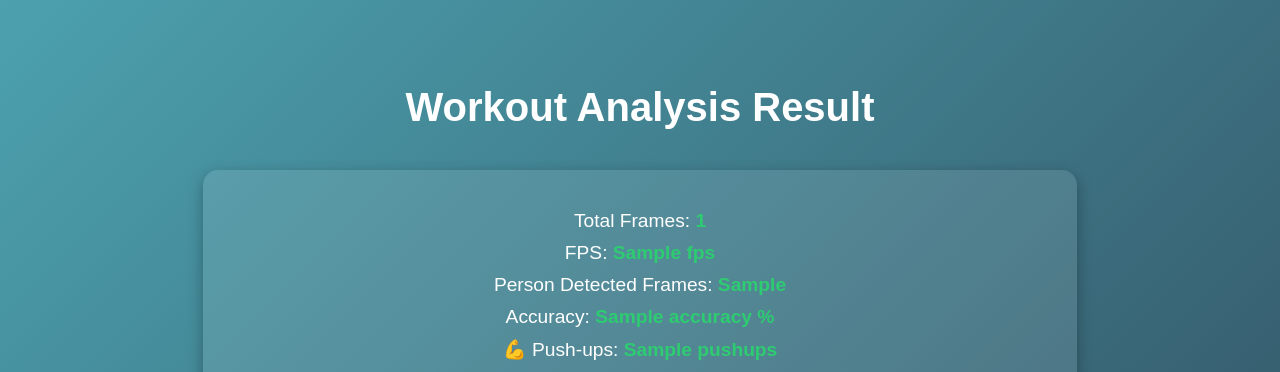
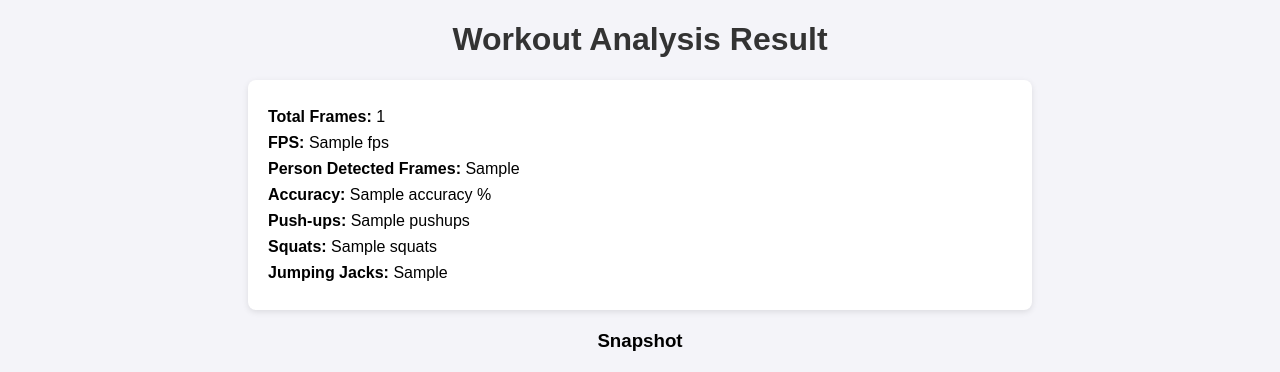
Before and after one commit to ashish-29-2003/AI-Fitness-Coach, a Flask app: template templates/result.html in a window 1280 px wide. Shown: the top 372 px of the page. Run offline with Flask 3, Linux system fonts and the light colour scheme; the template is opened without the code that fills it: most values are stand-ins (such as "Sample title", 1, 10 or a date in 2020).

Commit message:
Cleaned result page: removed processed video preview, CSV & video download

```diff
--- a/templates/result.html
+++ b/templates/result.html
@@ -2,92 +2,46 @@
 <html lang="en">
 <head>
   <meta charset="UTF-8">
-    <meta name="viewport" content="width=device-width, initial-scale=1.0">
   <title>Workout Analysis Result</title>
   <style>
-        body {
-            font-family: Arial, sans-serif;
-            background: linear-gradient(135deg, #4ca1af, #2c3e50);
-            color: white;
-            text-align: center;
-            padding: 50px;
-        }
-        h1 {
-            font-size: 2.5em;
-            margin-bottom: 10px;
-        }
-        .result-box {
-            margin: 40px auto;
-            padding: 30px;
-            background: rgba(255,255,255,0.1);
-            border-radius: 15px;
-            width: 70%;
-            box-shadow: 0px 5px 15px rgba(0,0,0,0.3);
-        }
-        p {
-            font-size: 1.2em;
-            margin: 10px 0;
-        }
-        .highlight {
-            font-weight: bold;
-            color: #2ecc71;
-        }
-        .btn {
-            display: inline-block;
-            margin: 10px;
-            background: #27ae60;
-            color: white;
-            border: none;
-            padding: 12px 20px;
-            border-radius: 8px;
-            font-size: 1.1em;
-            cursor: pointer;
-            text-decoration: none;
-            transition: 0.3s;
-        }
-        .btn:hover {
-            background: #2ecc71;
-        }
-        img, video {
-            margin-top: 20px;
-            border-radius: 10px;
-            max-width: 80%;
-        }
+    body { font-family: Arial, sans-serif; margin: 20px; background: #f4f4f9; }
+    h1 { text-align: center; color: #333; }
+    .stats { margin: 20px auto; width: 60%; background: #fff; padding: 20px; border-radius: 8px; box-shadow: 0 2px 6px rgba(0,0,0,0.1); }
+    .stats p { font-size: 16px; margin: 8px 0; }
+    .charts { text-align: center; margin-top: 20px; }
+    img { max-width: 500px; margin: 10px; border: 1px solid #ddd; border-radius: 5px; }
+    .buttons { text-align: center; margin-top: 30px; }
+    .buttons a { margin: 10px; padding: 10px 20px; background: #007bff; color: #fff; text-decoration: none; border-radius: 5px; }
+    .buttons a:hover { background: #0056b3; }
   </style>
 </head>
 <body>
-
   <h1>Workout Analysis Result</h1>
 
-    <div class="result-box">
-        <p>Total Frames: <span class="highlight">{{ frame_count }}</span></p>
-        <p>FPS: <span class="highlight">{{ fps }}</span></p>
-        <p>Person Detected Frames: <span class="highlight">{{ detected_frames }}</span></p>
-        <p>Accuracy: <span class="highlight">{{ accuracy }} %</span></p>
-        <p>💪 Push-ups: <span class="highlight">{{ pushups }}</span></p>
-        <p>🏋️ Squats: <span class="highlight">{{ squats }}</span></p>
-        <p>🤸 Jumping Jacks: <span class="highlight">{{ jumping_jacks }}</span></p>
+  <div class="stats">
+    <p><strong>Total Frames:</strong> {{ frame_count }}</p>
+    <p><strong>FPS:</strong> {{ fps }}</p>
+    <p><strong>Person Detected Frames:</strong> {{ detected_frames }}</p>
+    <p><strong>Accuracy:</strong> {{ accuracy }} %</p>
+    <p><strong>Push-ups:</strong> {{ pushups }}</p>
+    <p><strong>Squats:</strong> {{ squats }}</p>
+    <p><strong>Jumping Jacks:</strong> {{ jumping_jacks }}</p>
+  </div>
 
-        {% if snapshot_path %}
+  <div class="charts">
     <h3>Snapshot</h3>
     <img src="{{ snapshot_path }}" alt="Workout Snapshot">
-        {% endif %}
 
-        {% if processed_video_path %}
-            <h3>🎥 Processed Video Preview</h3>
-            <video controls>
-                <source src="{{ processed_video_path }}" type="video/mp4">
-                Your browser does not support the video tag.
-            </video>
-        {% endif %}
+    <h3>Detection Accuracy Over Time</h3>
+    <img src="{{ chart_path }}" alt="Accuracy Chart">
 
-        <div>
-            <a href="/download_csv" class="btn">Download CSV</a>
-            <a href="/download_pdf" class="btn">Download PDF</a>
-            <a href="/download_video" class="btn">Download Video</a>
-            <a href="/" class="btn">Go Back</a>
-        </div>
+    <h3>Exercise Distribution</h3>
+    <img src="{{ pie_chart }}" alt="Exercise Pie Chart">
   </div>
 
+  <div class="buttons">
+    <a href="/download_pdf">Download PDF Report</a>
+    <a href="/">Go Back</a>
+  </div>
 </body>
 </html>
```
Lines whose indentation alone changed are shown as unchanged.
